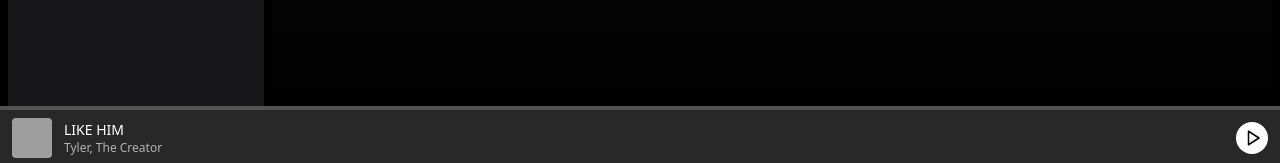
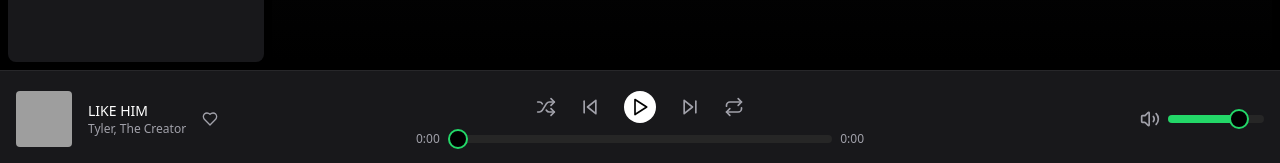
Before and after one commit to altanlabs/f2e20b-spotify, a React (Vite) app: page / in a window 1280 px wide. Shown: the part 634-797 px from the top of the page. Built offline with nearby package versions, Linux system fonts and the light colour scheme; grey boxes are pictures that could not be loaded; what @radix-ui/themes would draw is missing.

Commit message:
New commit

```diff
--- a/src/components/blocks/now-playing-bar.tsx
+++ b/src/components/blocks/now-playing-bar.tsx
@@ -1,4 +1,5 @@
-import { Play, Pause } from "lucide-react"
+import { Play, Pause, SkipBack, SkipForward, Repeat, Shuffle, Volume2, Heart } from "lucide-react"
+import { Slider } from "@/components/ui/slider"
 import { useEffect, useRef, useState } from "react"
 
 interface NowPlayingBarProps {
@@ -44,6 +45,15 @@ export function NowPlayingBar({ currentSongIndex, setCurrentSongIndex }: NowPlay
   const [isPlaying, setIsPlaying] = useState(false)
   const [currentTime, setCurrentTime] = useState(0)
   const [duration, setDuration] = useState(0)
+  const [volume, setVolume] = useState(80)
+  const [isShuffle, setIsShuffle] = useState(false)
+  const [isRepeat, setIsRepeat] = useState(false)
+
+  useEffect(() => {
+    if (audioRef.current) {
+      audioRef.current.volume = volume / 100
+    }
+  }, [volume])
 
   useEffect(() => {
     const audio = audioRef.current
@@ -55,14 +65,19 @@ export function NowPlayingBar({ currentSongIndex, setCurrentSongIndex }: NowPlay
     audio.addEventListener('timeupdate', updateTime)
     audio.addEventListener('loadedmetadata', handleLoadedMetadata)
     audio.addEventListener('ended', () => {
-      setIsPlaying(false)
+      if (isRepeat) {
+        audio.currentTime = 0
+        audio.play()
+      } else {
+        handleNext()
+      }
     })
 
     return () => {
       audio.removeEventListener('timeupdate', updateTime)
       audio.removeEventListener('loadedmetadata', handleLoadedMetadata)
     }
-  }, [])
+  }, [isRepeat])
 
   useEffect(() => {
     if (isPlaying && audioRef.current) {
@@ -81,11 +96,38 @@ export function NowPlayingBar({ currentSongIndex, setCurrentSongIndex }: NowPlay
     }
   }
 
+  const handleTimeChange = (value: number[]) => {
+    if (audioRef.current) {
+      audioRef.current.currentTime = value[0]
+      setCurrentTime(value[0])
+    }
+  }
+
+  const handleNext = () => {
+    const nextIndex = (currentSongIndex + 1) % SONGS.length
+    setCurrentSongIndex(nextIndex)
+    setCurrentTime(0)
+  }
+
+  const handlePrevious = () => {
+    const prevIndex = currentSongIndex === 0 ? SONGS.length - 1 : currentSongIndex - 1
+    setCurrentSongIndex(prevIndex)
+    setCurrentTime(0)
+  }
+
+  const formatTime = (time: number) => {
+    const minutes = Math.floor(time / 60)
+    const seconds = Math.floor(time % 60)
+    return `${minutes}:${seconds.toString().padStart(2, '0')}`
+  }
+
   const currentSong = SONGS[currentSongIndex]
   const progress = (currentTime / duration) * 100 || 0
 
   return (
-    <div className="fixed bottom-0 left-0 right-0">
+    <>
+      {/* Mobile Player */}
+      <div className="md:hidden fixed bottom-0 left-0 right-0">
         {/* Progress Bar */}
         <div className="h-1 bg-[#535353]">
           <div
@@ -108,13 +150,6 @@ export function NowPlayingBar({ currentSongIndex, setCurrentSongIndex }: NowPlay
             </div>
           </div>
 
-        <audio
-          ref={audioRef}
-          src={currentSong.url}
-          onPlay={() => setIsPlaying(true)}
-          onPause={() => setIsPlaying(false)}
-        />
-
           <button
             onClick={togglePlay}
             className="w-8 h-8 rounded-full bg-white flex items-center justify-center"
@@ -127,5 +162,93 @@ export function NowPlayingBar({ currentSongIndex, setCurrentSongIndex }: NowPlay
           </button>
         </div>
       </div>
+
+      {/* Desktop Player */}
+      <div className="hidden md:block h-24 bg-zinc-900 border-t border-zinc-800 px-4">
+        <audio
+          ref={audioRef}
+          src={currentSong.url}
+          onPlay={() => setIsPlaying(true)}
+          onPause={() => setIsPlaying(false)}
+        />
+        <div className="h-full flex items-center justify-between">
+          <div className="flex items-center gap-4 w-[30%]">
+            <img
+              src={currentSong.image}
+              alt={currentSong.title}
+              className="w-14 h-14 rounded object-cover"
+            />
+            <div>
+              <p className="text-sm font-medium">{currentSong.title}</p>
+              <p className="text-xs text-zinc-400">{currentSong.artist}</p>
+            </div>
+            <button className="text-zinc-400 hover:text-white transition">
+              <Heart size={16} />
+            </button>
+          </div>
+
+          <div className="flex flex-col items-center gap-2 w-[40%]">
+            <div className="flex items-center gap-6">
+              <button
+                className={`text-zinc-400 hover:text-white transition ${isShuffle ? 'text-[#1ed760]' : ''}`}
+                onClick={() => setIsShuffle(!isShuffle)}
+              >
+                <Shuffle size={20} />
+              </button>
+              <button
+                className="text-zinc-400 hover:text-white transition"
+                onClick={handlePrevious}
+              >
+                <SkipBack size={20} />
+              </button>
+              <button
+                onClick={togglePlay}
+                className="w-8 h-8 rounded-full bg-white flex items-center justify-center hover:scale-105 transition"
+              >
+                {isPlaying ? (
+                  <Pause size={20} className="text-black" />
+                ) : (
+                  <Play size={20} className="text-black" />
+                )}
+              </button>
+              <button
+                className="text-zinc-400 hover:text-white transition"
+                onClick={handleNext}
+              >
+                <SkipForward size={20} />
+              </button>
+              <button
+                className={`text-zinc-400 hover:text-white transition ${isRepeat ? 'text-[#1ed760]' : ''}`}
+                onClick={() => setIsRepeat(!isRepeat)}
+              >
+                <Repeat size={20} />
+              </button>
+            </div>
+            <div className="flex items-center gap-2 w-full max-w-md">
+              <span className="text-xs text-zinc-400">{formatTime(currentTime)}</span>
+              <Slider
+                value={[currentTime]}
+                max={duration || 100}
+                step={1}
+                className="w-full"
+                onValueChange={handleTimeChange}
+              />
+              <span className="text-xs text-zinc-400">{formatTime(duration)}</span>
+            </div>
+          </div>
+
+          <div className="flex items-center gap-2 w-[30%] justify-end">
+            <Volume2 size={20} className="text-zinc-400" />
+            <Slider
+              value={[volume]}
+              max={100}
+              step={1}
+              className="w-24"
+              onValueChange={(value) => setVolume(value[0])}
+            />
+          </div>
+        </div>
+      </div>
+    </>
   )
 }
```
Lines whose indentation alone changed are shown as unchanged.
